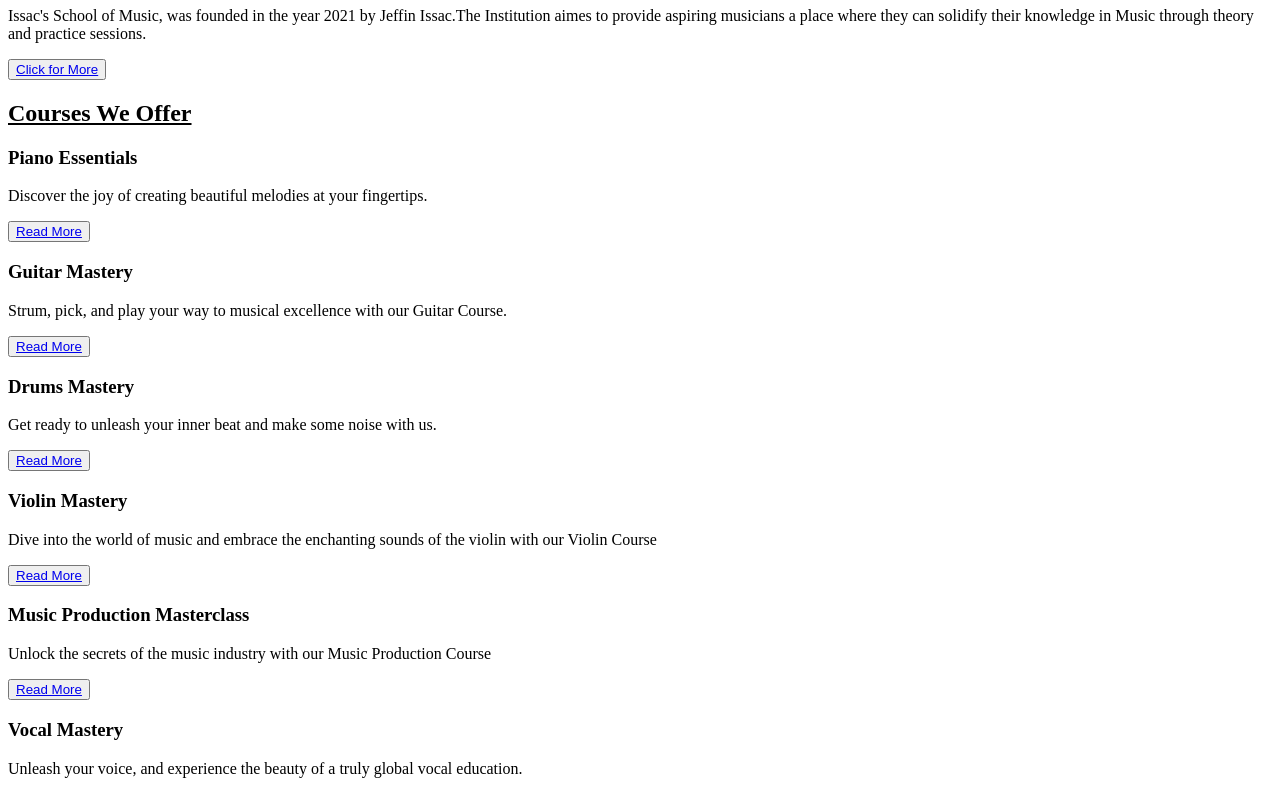
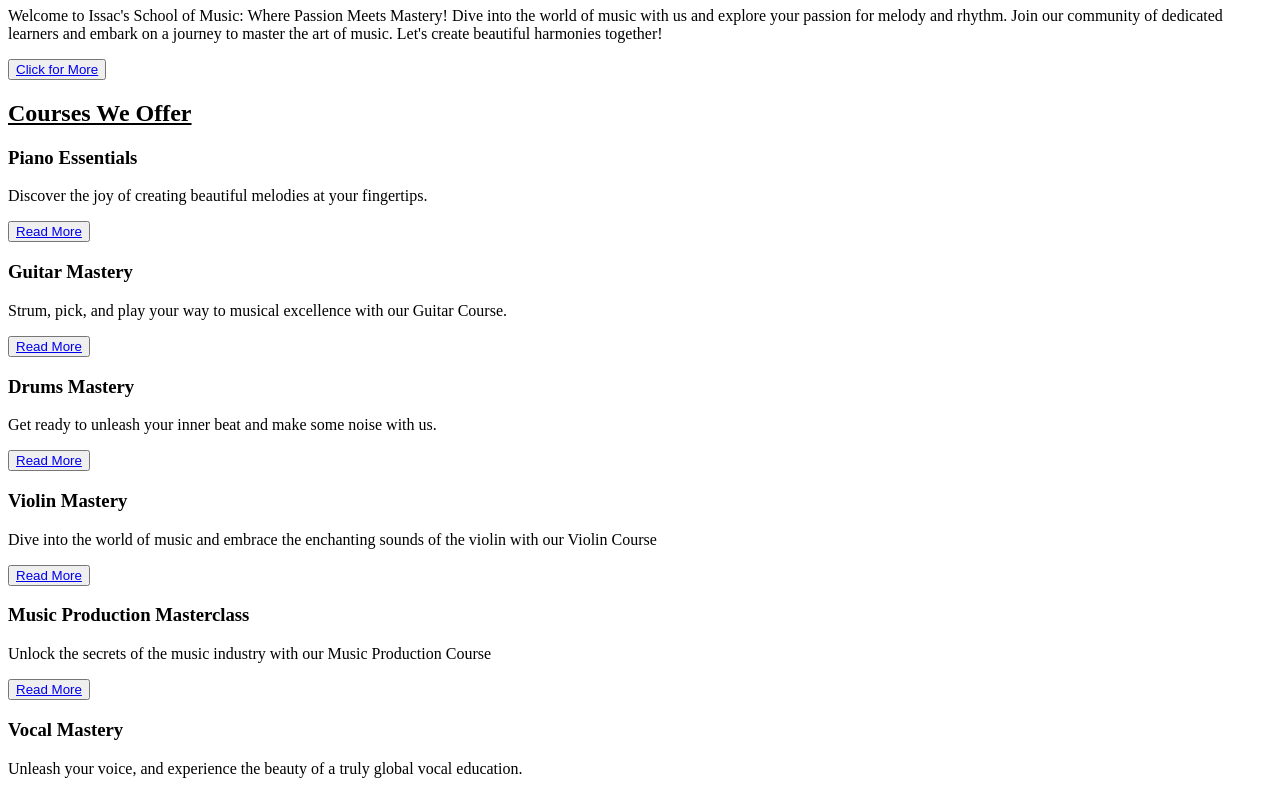
Before and after one commit to Jeffin03/IT-Project, a plain HTML site: page web-pages/content.html in a window 1280 px wide. Shown: the part 73-863 px from the top of the page. Drawn offline with Linux system fonts and the light colour scheme; files that its build step writes are made by us from their sources.

Commit message:
change in the welcome text

```diff
--- a/web-pages/content.html
+++ b/web-pages/content.html
@@ -4,17 +4,21 @@
     <meta charset="UTF-8" />
     <meta name="viewport" content="width=device-width, initial-scale=1.0" />
     <title>Home</title>
-    <link rel="stylesheet" href="Project/IT-Project/css/content.css">
-    <link rel="stylesheet" href="https://cdnjs.cloudflare.com/ajax/libs/font-awesome/6.0.0-beta3/css/all.min.css">
+    <link rel="stylesheet" href="Project/IT-Project/css/content.css" />
+    <link
+      rel="stylesheet"
+      href="https://cdnjs.cloudflare.com/ajax/libs/font-awesome/6.0.0-beta3/css/all.min.css"
+    />
   </head>
+
   <body>
     <div class="intro">
       <h1>Welcome</h1>
       <p>
-        Issac's School of Music, was founded in the year 2021 by Jeffin
-        Issac.The Institution aimes to provide aspiring musicians a place where
-        they can solidify their knowledge in Music through theory and practice
-        sessions.
+        Welcome to Issac's School of Music: Where Passion Meets Mastery! Dive
+        into the world of music with us and explore your passion for melody and
+        rhythm. Join our community of dedicated learners and embark on a journey
+        to master the art of music. Let's create beautiful harmonies together!
       </p>
       <button><a href="about.html">Click for More</a></button>
     </div>
@@ -64,7 +68,8 @@
         <div class="vocals">
           <h3>Vocal Mastery</h3>
           <p>
-            Unleash your voice, and experience the beauty of a truly global vocal education.
+            Unleash your voice, and experience the beauty of a truly global
+            vocal education.
           </p>
           <button><a href="courses/vocals.html">Read More</a></button>
         </div>
```
